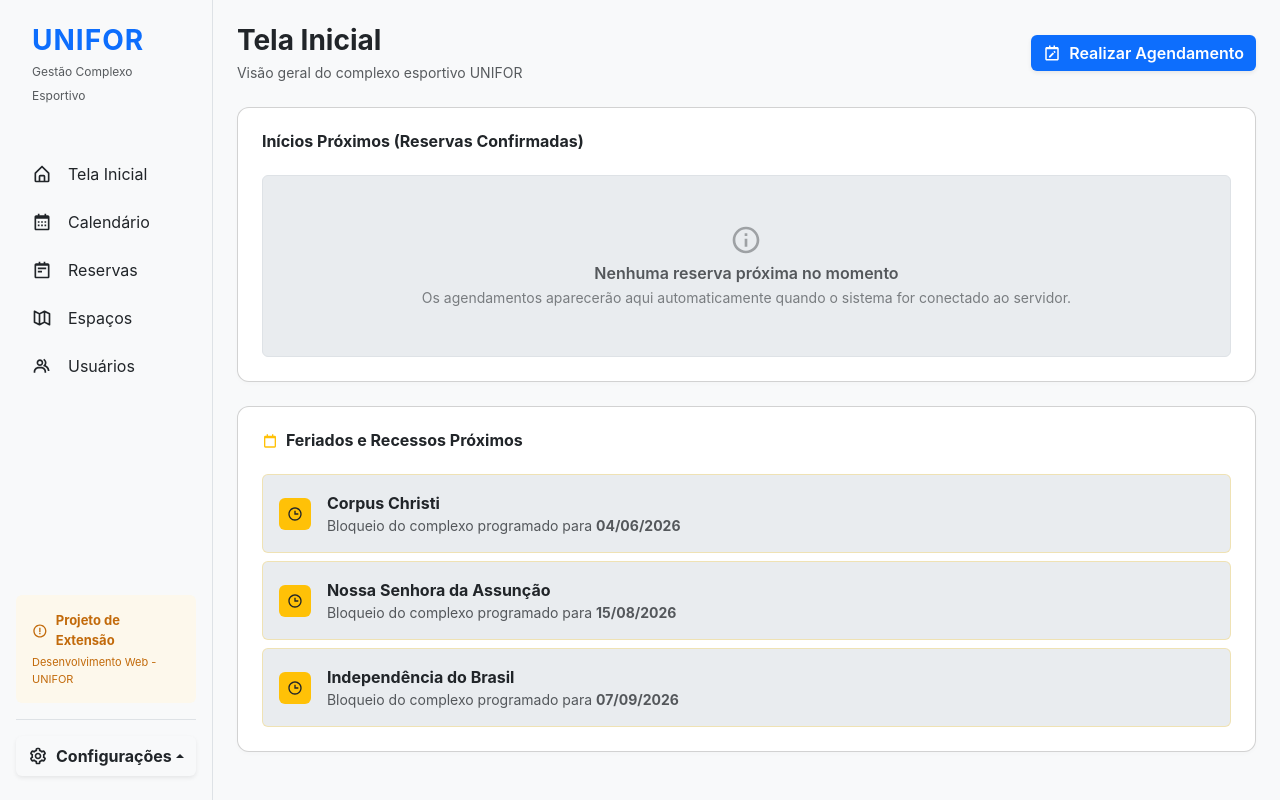
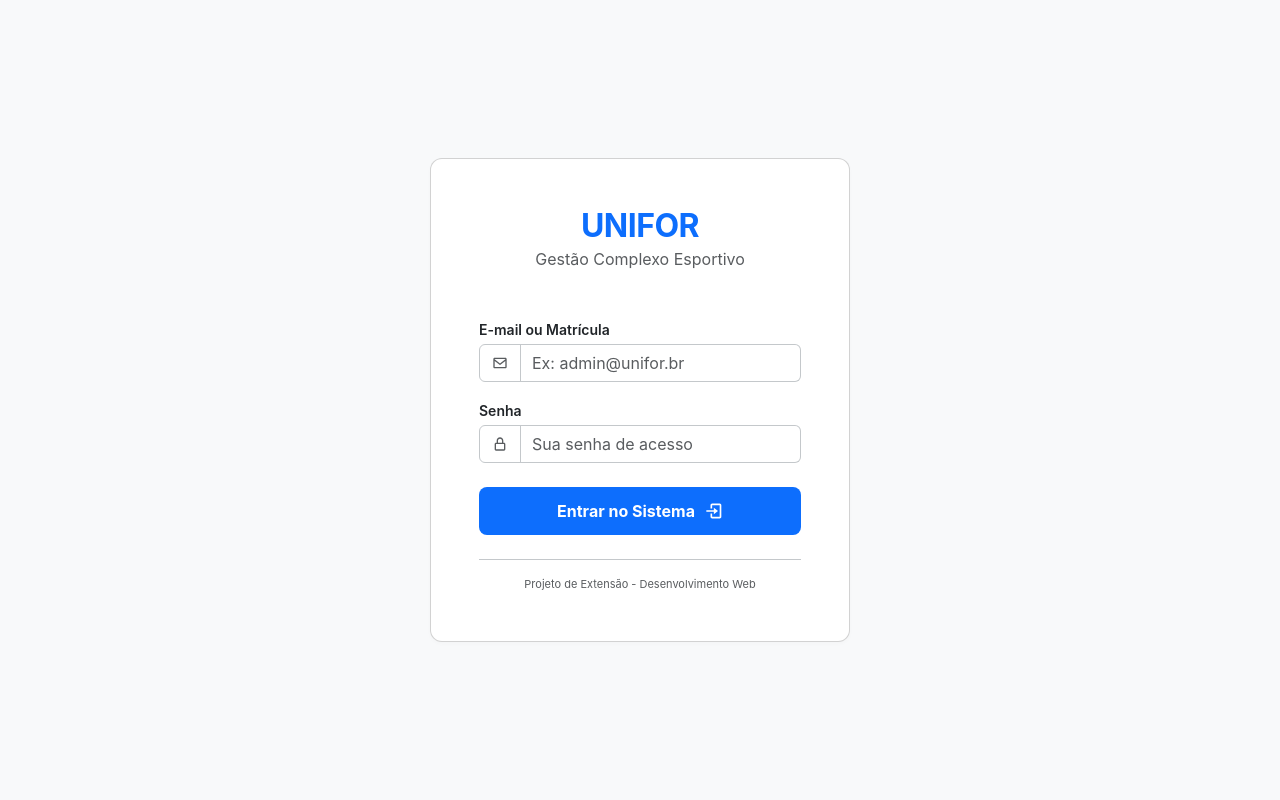
Before and after one commit to Kahyk/Ginasio_front, a React (Vite) app in the folder ginasio_front/: page / in a window 1280 px wide. Built offline with nearby package versions, Linux system fonts and the light colour scheme.

Commit message:
task finalizada: telas usuario e login

```diff
--- a/ginasio_front/src/App.jsx
+++ b/ginasio_front/src/App.jsx
@@ -1,12 +1,30 @@
-import { useState } from 'react';
+import { useState, useEffect } from 'react';
 import Sidebar from './components/Sidebar';
 import DashboardView from './views/DashboardView';
 import CalendarioView from './views/CalendarioView';
 import UsuariosView from './views/UsuariosView';
+import Login from './views/Login';
 
 
 function App() {
   const [currentView, setCurrentView] = useState('Dashboard');
+
+  const [autenticado, setAutenticado] = useState(false);
+
+  const [showSplash, setShowSplash] = useState(false);
+
+  //Dispara a contagem assim que o usuário logar com sucesso
+  useEffect(() => {
+    if (autenticado) {
+      setShowSplash(true);
+      // Mantém a tela azul por 2 segundos (2000ms) antes de liberar o painel
+      const timer = setTimeout(() => {
+        setShowSplash(false);
+      }, 2000);
+
+      return () => clearTimeout(timer);
+    }
+  }, [autenticado]);
 
   const renderView = () => {
     switch (currentView) {
@@ -26,11 +44,54 @@
     }
   };
 
+  if (!autenticado) {
+    return <Login setAutenticado={setAutenticado} />;
+  }
+
+ //Tela de Boas-vindas
+  if (showSplash) {
+    return (
+      <div
+
+        className="vh-100 vw-100 d-flex flex-column align-items-center justify-content-center text-white position-relative overflow-hidden"
+        style={{ backgroundColor: 'var(--unifor-blue, #005baa)', transition: 'opacity 0.5s ease-in-out' }}
+      >
+
+        {/*LOGO NO FUNDO */}
+        <img
+          src="/Brasao_unifor-removebg-preview.png"
+          alt="Marca d'água UNIFOR"
+          style={{
+            position: 'absolute',
+            left: '-15%',
+            top: '50%',
+            transform: 'translateY(-50%)',
+            height: '140vh',
+            opacity: 0.15,
+            pointerEvents: 'none'
+          }}
+        />
+
+        {/* Textos e Spinner (precisam de z-index para ficar na frente da logo) */}
+        <div className="text-center" style={{ zIndex: 1 }}>
+          <h1 className="fw-bolder display-1 mb-0" style={{ letterSpacing: '-2px' }}>UNIFOR</h1>
+          <p className="fs-5 opacity-75 mb-4">Gestão Complexo Esportivo</p>
+          <div className="spinner-border spinner-border-sm opacity-50" role="status" aria-hidden="true"></div>
+        </div>
+
+      </div>
+    );
+  }
+
 return (
     // mudança das cores Colocamos o bg-body-tertiary e text-body no container mestre
     <div className="d-flex vh-100 vw-100 bg-body-tertiary text-body" style={{ overflow: "hidden" }}>
 
-      <Sidebar currentView={currentView} setCurrentView={setCurrentView} />
+      <Sidebar
+      currentView={currentView}
+      setCurrentView={setCurrentView}
+      setAutenticado={setAutenticado}
+      />
 
       {/* garantia que o fundo se adapte */}
       <div className="flex-grow-1 p-4 overflow-auto bg-body-tertiary">
@@ -41,4 +102,5 @@
   );
 }
 
+
 export default App;
--- a/ginasio_front/src/components/Sidebar.jsx
+++ b/ginasio_front/src/components/Sidebar.jsx
@@ -3,7 +3,7 @@
 import { BiHomeAlt, BiCalendar, BiNotepad, BiMapAlt, BiGroup, BiErrorCircle, BiCog, BiLock, BiMoon, BiSun, BiLogOut } from "react-icons/bi";
 import ModalSenha from "./ModalSenha";
 
-const Sidebar = ({ currentView, setCurrentView }) => {
+const Sidebar = ({ currentView, setCurrentView,setAutenticado}) => {
   const [temaEscuro, setTemaEscuro] = useState(false);
   const [showModalSenha, setShowModalSenha] = useState(false);
 
@@ -116,7 +116,7 @@
               <Dropdown.Divider />
 
               <Dropdown.Item
-                onClick={() => alert("Simulando saída do sistema... Voltando para o Login!")}
+                onClick={() => setAutenticado(false)}
                 className="text-danger fw-bold d-flex align-items-center gap-2 py-2"
               >
                 <BiLogOut size={18} /> Sair do Sistema
--- a/ginasio_front/src/views/Login.jsx
+++ b/ginasio_front/src/views/Login.jsx
@@ -0,0 +1,107 @@
+import React, { useState } from 'react';
+import { Container, Form, Button, InputGroup, Alert } from 'react-bootstrap';
+import { BiEnvelope, BiLockAlt, BiLogIn } from 'react-icons/bi';
+
+const Login = ({ setAutenticado }) => {
+  const [email, setEmail] = useState('');
+  const [senha, setSenha] = useState('');
+  const [erro, setErro] = useState('');
+  const [loading, setLoading] = useState(false);
+
+  const handleLogin = (e) => {
+    e.preventDefault();
+    setLoading(true);
+    setErro('');
+
+    // Simulação rápida para a apresentação (substituiremos pela API depois)
+    setTimeout(() => {
+      if (email === 'admin@unifor.br' && senha === '123') {
+        setAutenticado(true); // Destranca o sistema!
+      } else {
+        setErro('E-mail ou senha incorretos. Tente admin@unifor.br e 123');
+        setLoading(false);
+      }
+    }, 1000);
+  };
+
+  return (
+    <Container fluid className="vh-100 d-flex align-items-center justify-content-center bg-body-tertiary">
+      <div className="card-unifor p-5 shadow-sm border border-secondary-subtle" style={{ width: '100%', maxWidth: '420px', borderRadius: '12px' }}>
+
+        {/* Cabeçalho */}
+        <div className="text-center mb-5">
+          <h2 className="fw-bolder mb-1" style={{ color: 'var(--unifor-blue)', letterSpacing: '-0.5px' }}>
+            UNIFOR
+          </h2>
+          <h6 className="text-muted fw-normal">Gestão Complexo Esportivo</h6>
+        </div>
+
+        {/* Alerta de Erro */}
+        {erro && (
+          <Alert variant="danger" className="small py-2 border-danger-subtle text-center">
+            {erro}
+          </Alert>
+        )}
+
+        {/* Formulário */}
+        <Form onSubmit={handleLogin}>
+          <Form.Group className="mb-3">
+            <Form.Label className="text-body fw-semibold small mb-1">E-mail ou Matrícula</Form.Label>
+            <InputGroup>
+              <InputGroup.Text className="bg-transparent border-secondary-subtle">
+                <BiEnvelope className="text-muted" />
+              </InputGroup.Text>
+              <Form.Control
+                type="text"
+                placeholder="Ex: admin@unifor.br"
+                className="bg-transparent border-start-0 border-secondary-subtle text-body shadow-none"
+                value={email}
+                onChange={(e) => setEmail(e.target.value)}
+                required
+              />
+            </InputGroup>
+          </Form.Group>
+
+          <Form.Group className="mb-4">
+            <Form.Label className="text-body fw-semibold small mb-1">Senha</Form.Label>
+            <InputGroup>
+              <InputGroup.Text className="bg-transparent border-secondary-subtle">
+                <BiLockAlt className="text-muted" />
+              </InputGroup.Text>
+              <Form.Control
+                type="password"
+                placeholder="Sua senha de acesso"
+                className="bg-transparent border-start-0 border-secondary-subtle text-body shadow-none"
+                value={senha}
+                onChange={(e) => setSenha(e.target.value)}
+                required
+              />
+            </InputGroup>
+          </Form.Group>
+
+          <Button
+            type="submit"
+            className="w-100 d-flex justify-content-center align-items-center gap-2 fw-bold"
+            style={{ backgroundColor: 'var(--unifor-blue)', border: 'none', padding: '12px', borderRadius: '8px' }}
+            disabled={loading}
+          >
+            {loading ? 'Autenticando...' : (
+              <>
+                Entrar no Sistema <BiLogIn size={20} />
+              </>
+            )}
+          </Button>
+        </Form>
+
+        {/* Rodapé */}
+        <div className="text-center mt-4 pt-3 border-top border-secondary-subtle">
+          <p className="text-muted mb-0" style={{ fontSize: '11px', color: '#c26a0b' }}>
+            Projeto de Extensão - Desenvolvimento Web
+          </p>
+        </div>
+      </div>
+    </Container>
+  );
+};
+
+export default Login;
```
